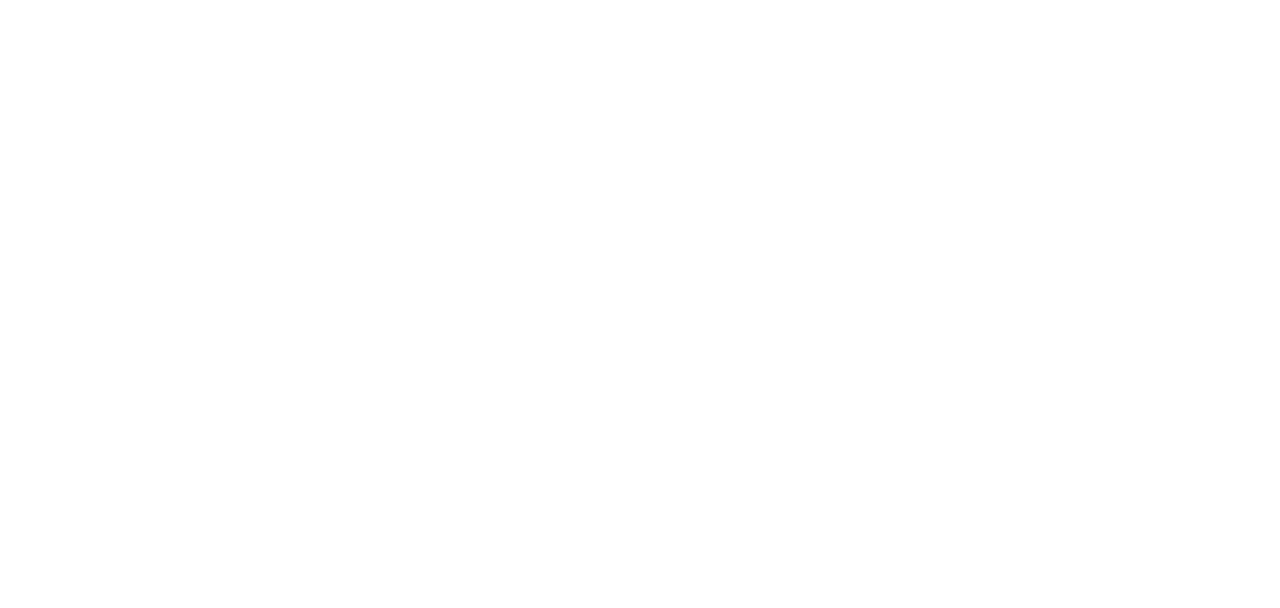
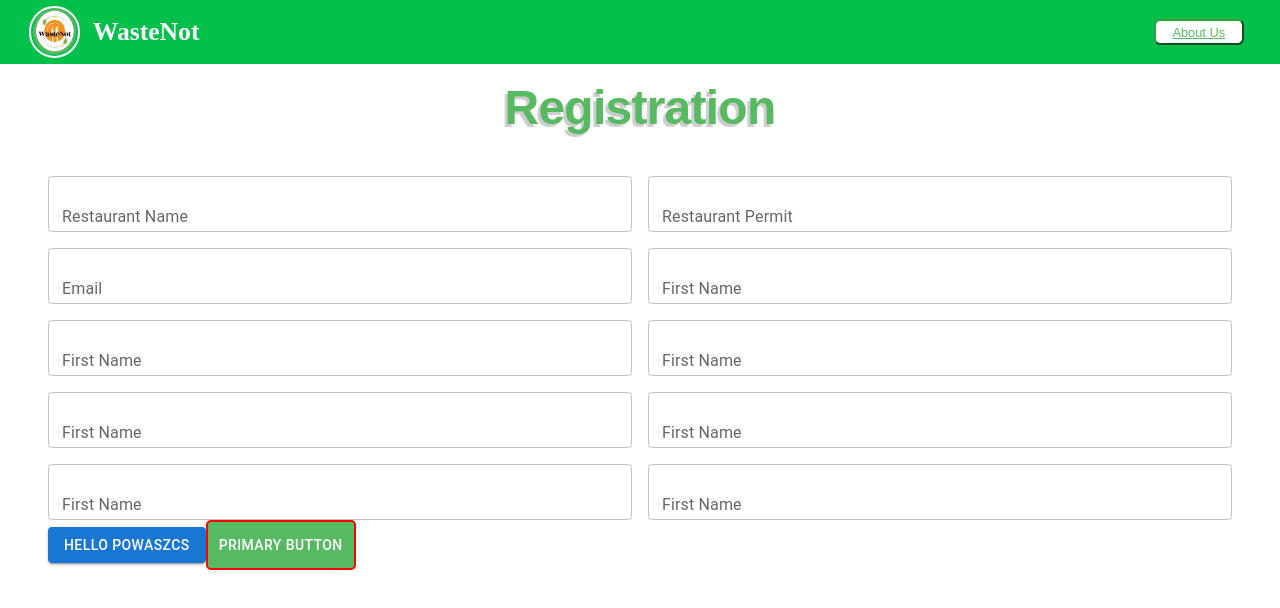
Before and after one commit to p0k3m0n187/WasteNot_Website-Capstone-, a React (Create React App) app: page /register2 in a window 1280 px wide. Before the commit this address had no page. Shown: the top 608 px of the page. Built offline with nearby package versions, Linux system fonts and the light colour scheme.

Commit message:
MUItesting

```diff
--- a/package.json
+++ b/package.json
@@ -3,6 +3,9 @@
   "version": "0.1.0",
   "private": true,
   "dependencies": {
+    "@emotion/react": "^11.11.4",
+    "@emotion/styled": "^11.11.0",
+    "@mui/material": "^5.15.12",
     "@testing-library/jest-dom": "^5.17.0",
     "@testing-library/react": "^13.4.0",
     "@testing-library/user-event": "^13.5.0",
--- a/src/App.js
+++ b/src/App.js
@@ -11,6 +11,7 @@
 import { AddStaff } from './Pages/AddStaff.js';
 import { AddDish } from './Pages/AddDish.js';
 import { AboutUs } from './components/AboutUs.js';
+import { Register2 } from './Pages/Register2.js';
 
 const App = () => {
   const storedForm = localStorage.getItem('currentForm');
@@ -47,7 +48,8 @@
           <Route path='/profile' element={<Profile onFormSwitch={toggleForm} />} />
           <Route path='/addstaff' element={<AddStaff onFormSwitch={toggleForm} />} />
           <Route path='/addDish' element={<AddDish onFormSwitch={toggleForm} />} />
-        <Route path='/aboutus' element={<AboutUs onFormSwitch= {toggleForm}/>} />
+          <Route path='/aboutus' element={<AboutUs onFormSwitch={toggleForm} />} />
+          <Route path='/register2' element={<Register2 onFormSwitch={toggleForm} />} />
         </Routes>
       </BrowserRouter>
     </>
--- a/src/Pages/AddDish.js
+++ b/src/Pages/AddDish.js
@@ -10,7 +10,7 @@
 import './Design/addDishDesign.css';
 
 
-export const AddDish = (props) => {
+export const AddDish = () => {
     const [dishName, setDishName] = useState('');
     const [dishDescription, setDishDescription] = useState('');
     const [dishCategory, setDishCategory] = useState('');
--- /dev/null
+++ b/src/Pages/Design/pagetitle.js
@@ -0,0 +1,23 @@
+import React from 'react';
+import { Typography } from '@mui/material';
+import mytypography from '../theme/typhography';
+import palette from '../theme/palette';
+
+const PageTitle = ({ title }) => {
+    return (
+        <Typography
+            variant="h1"
+            align='center'
+            mb={1}
+            sx={{
+                ...mytypography.h1,
+                color: palette.primary.main,
+                textShadow: '-3px 3px 1px rgba(0, 0, 0, 0.20)', // Drop shadow
+            }}
+        >
+            {title}
+        </Typography>
+    );
+};
+
+export default PageTitle;
--- /dev/null
+++ b/src/Pages/Register2.js
@@ -0,0 +1,67 @@
+import React from 'react'
+import {
+    // Container,
+    Box,
+    Button,
+    Grid,
+} from '@mui/material';
+// import Typography from '@mui/material/Typography';
+import Navbar from '../components/Navbar';
+import PageTitle from './Design/pagetitle';
+import ColoredButton from '../Pages/atoms/Button.js';
+import StyledTextField from './atoms/TextField.js';
+
+
+export const Register2 = () => {
+    return (
+        <>
+            <Navbar />
+            <Box sx={{ p: 2, mb: 4, width: '100%', }}>
+                <PageTitle title="Registration" />
+                <Box sx={{ p: 4, mt: 1 }}>
+                    <Box width={'100%'} >
+                        <Grid container spacing={2} sx={{ display: 'flex', justifyContent: 'center' }}>
+                            <Grid item xs={5} sm={6}>
+                                <StyledTextField label="Restaurant Name" />
+                            </Grid>
+                            <Grid item xs={5} sm={6}>
+                                <StyledTextField label="Restaurant Permit" />
+                            </Grid>
+                            <Grid item xs={5} sm={6}>
+                                <StyledTextField label="Email" />
+                            </Grid>
+                            <Grid item xs={5} sm={6}>
+                                <StyledTextField label="First Name" borderColor="#00FF00" borderWidth="2px" />
+                            </Grid>
+                            <Grid item xs={5} sm={6}>
+                                <StyledTextField label="First Name" />
+                            </Grid>
+                            <Grid item xs={5} sm={6}>
+                                <StyledTextField label="First Name" />
+                            </Grid>
+                            <Grid item xs={5} sm={6}>
+                                <StyledTextField label="First Name" />
+                            </Grid>
+                            <Grid item xs={5} sm={6}>
+                                <StyledTextField label="First Name" />
+                            </Grid>
+                            <Grid item xs={5} sm={6}>
+                                <StyledTextField label="First Name" />
+                            </Grid>
+                            <Grid item xs={5} sm={6}>
+                                <StyledTextField label="First Name" />
+                            </Grid>
+                            {/* // {...register('first_name')}
+                                // error={errors && errors.first_name ? true : false}
+                                // helperText={errors ? errors?.first_name?.message : null} */}
+                        </Grid>
+                        <Box sx={{ justifyContent: 'space-between' }}>
+                            <Button variant='contained'>Hello powaszcs</Button>
+                            <ColoredButton colorKey="primary" label="Primary Button" hoverColor="#336699" />
+                        </Box>
+                    </Box>
+                </Box>
+            </Box >
+        </>
+    )
+};
--- /dev/null
+++ b/src/Pages/atoms/Button.js
@@ -0,0 +1,37 @@
+import React from 'react';
+// import mytypography from '../theme/typhography';
+import palette from '../theme/palette';
+import { Button } from '@mui/material';
+
+const ColoredButton = ({ colorKey, label }) => {
+    // Check if the colorKey exists in the palette, otherwise default to a specific color
+    const buttonColor = palette[colorKey] ? palette[colorKey].main : '#fff';
+    const contrastText = palette[colorKey] ? palette[colorKey].contrastText : '#000';
+
+    const buttonStyles = {
+        width: '150px', // Set the desired width
+        height: '50px', // Set the desired height
+        fontSize: '0.875rem', // Set the desired font size
+        padding: '6px 8px', // Set the desired padding
+        borderRadius: '5px',
+        color: contrastText,
+        backgroundColor: buttonColor,
+        cursor: 'pointer',
+        transition: 'background-color 5s ease-in-out', // Add a smooth transition
+        border: '2px solid red',
+
+        '&:hover': {
+            backgroundColor: '#fff',
+            color: palette.primary.dark,
+            border: `2px solid ${palette.primary.main}`, // Add a border stroke on hover
+        },
+    };
+
+    return (
+        <Button style={buttonStyles}>
+            {label}
+        </Button>
+    );
+};
+
+export default ColoredButton;
--- /dev/null
+++ b/src/Pages/atoms/TextField.js
@@ -0,0 +1,25 @@
+import React from 'react';
+import { TextField } from '@mui/material';
+
+const StyledTextField = ({ borderColor, borderWidth, ...props }) => {
+    // Use inline styling for the outlined border color and width
+    const outlinedStyle = {
+        '& .MuiOutlinedInput-root': {
+            borderColor: borderColor || '#4CAF50', // Default to green if borderColor is not provided
+            borderWidth: borderWidth || '2px', // Default to 2px if borderWidth is not provided
+        },
+    };
+
+    return (
+        <TextField
+            variant='outlined'
+            color='primary'
+            fullWidth={true}
+            sx={outlinedStyle}
+            borderColor='#4CAF50'
+            {...props}
+        />
+    );
+};
+
+export default StyledTextField;
--- /dev/null
+++ b/src/Pages/theme/palette.js
@@ -0,0 +1,37 @@
+/**
+ * MUI Palette Override
+ * @see https://mui.com/material-ui/customization/palette/
+ */
+const palette = {
+    primary: {
+        main: '#57B961',
+        contrastText: '#fff',
+    },
+    secondary: {
+        main: '#D14081',
+        contrastText: '#fff',
+    },
+    success: {
+        main: '#70A37F',
+        contrastText: '#fff',
+    },
+    error: {
+        main: '#FE6D73',
+        contrastText: '#fff',
+    },
+    warning: {
+        main: '#F3C969',
+        contrastText: '#fff',
+    },
+    info: {
+        main: '#9DD1F1',
+        contrastText: '#fff',
+    },
+    transparent: {
+        main: '#fff',
+        dark: '#888',
+    },
+    divider: 'rgba(0,0,0,0.05)',
+};
+
+export default palette;
--- /dev/null
+++ b/src/Pages/theme/typhography.js
@@ -0,0 +1,79 @@
+// metrics in "rem" not "px"
+const pxToRem = (val) => `${val / 16}rem`;
+
+/**
+ * MUI Typography
+ * @see https://mui.com/material-ui/customization/typography/
+ */
+const typography = {
+    fontFamily: '"Noto Sans JP", sans-serif',
+    h1: {
+        fontSize: pxToRem(48),
+        fontWeight: 900,
+        fontFamily: '"Changa One", sans-serif',
+    },
+    h2: {
+        fontSize: pxToRem(42),
+        fontWeight: 700,
+    },
+    h3: {
+        fontSize: pxToRem(36),
+        fontWeight: 700,
+    },
+    h4: {
+        fontSize: pxToRem(30),
+        fontWeight: 700,
+    },
+    h5: {
+        fontSize: pxToRem(24),
+        fontWeight: 700,
+    },
+    h6: {
+        fontSize: pxToRem(18),
+        fontWeight: 700,
+    },
+    subtitle1: {
+        fontSize: pxToRem(14),
+        fontWeight: 300,
+    },
+    subtitle2: {
+        fontSize: pxToRem(12),
+        fontWeight: 300,
+    },
+    body1: {
+        fontSize: pxToRem(14),
+        fontWeight: 400,
+    },
+    body2: {
+        fontSize: pxToRem(12),
+        fontWeight: 400,
+    },
+    body3: {
+        fontSize: pxToRem(12),
+        fontWeight: 400,
+        textTransform: 'lowercase',
+        whiteSpace: 'nowrap',
+        overflow: 'hidden',
+        textOverflow: 'ellipsis',
+        padding: '5px',
+
+        // Custom style to capitalize the first letter of the first word
+        '&::first-word::first-letter': {
+            textTransform: 'capitalize',
+        },
+    },
+    button: {
+        fontSize: pxToRem(14),
+        fontWeight: 400,
+    },
+    caption: {
+        fontSize: pxToRem(12),
+        fontWeight: 300,
+    },
+    overline: {
+        fontSize: pxToRem(10),
+        fontWeight: 300,
+    },
+};
+
+export default typography;
```
Also changed, not shown: src/Pages/Design/navbar.css (+8 -8 lines), 1 other file (tests, documents, lock files or other folders). Lines whose indentation alone changed are shown as unchanged.
